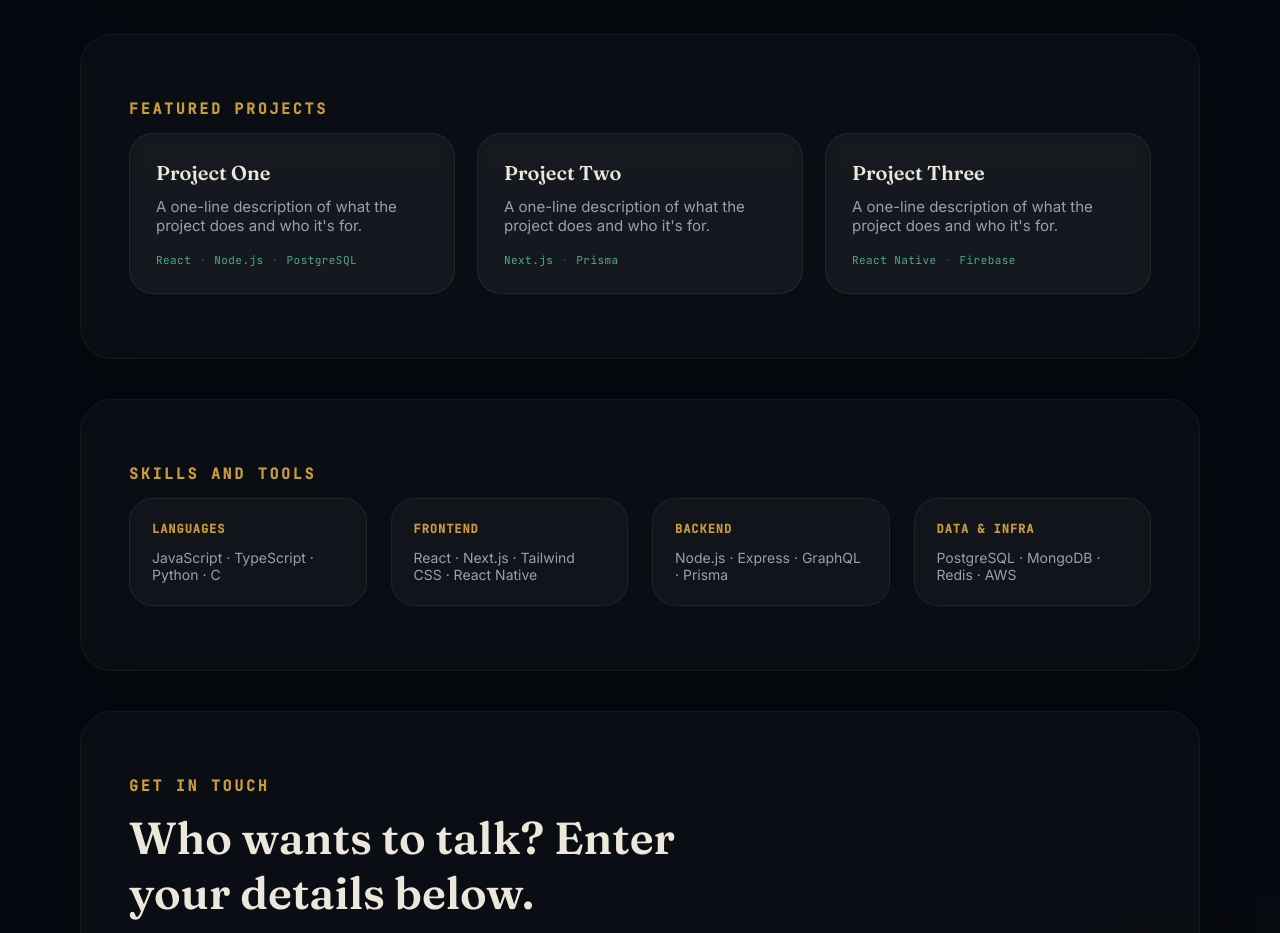
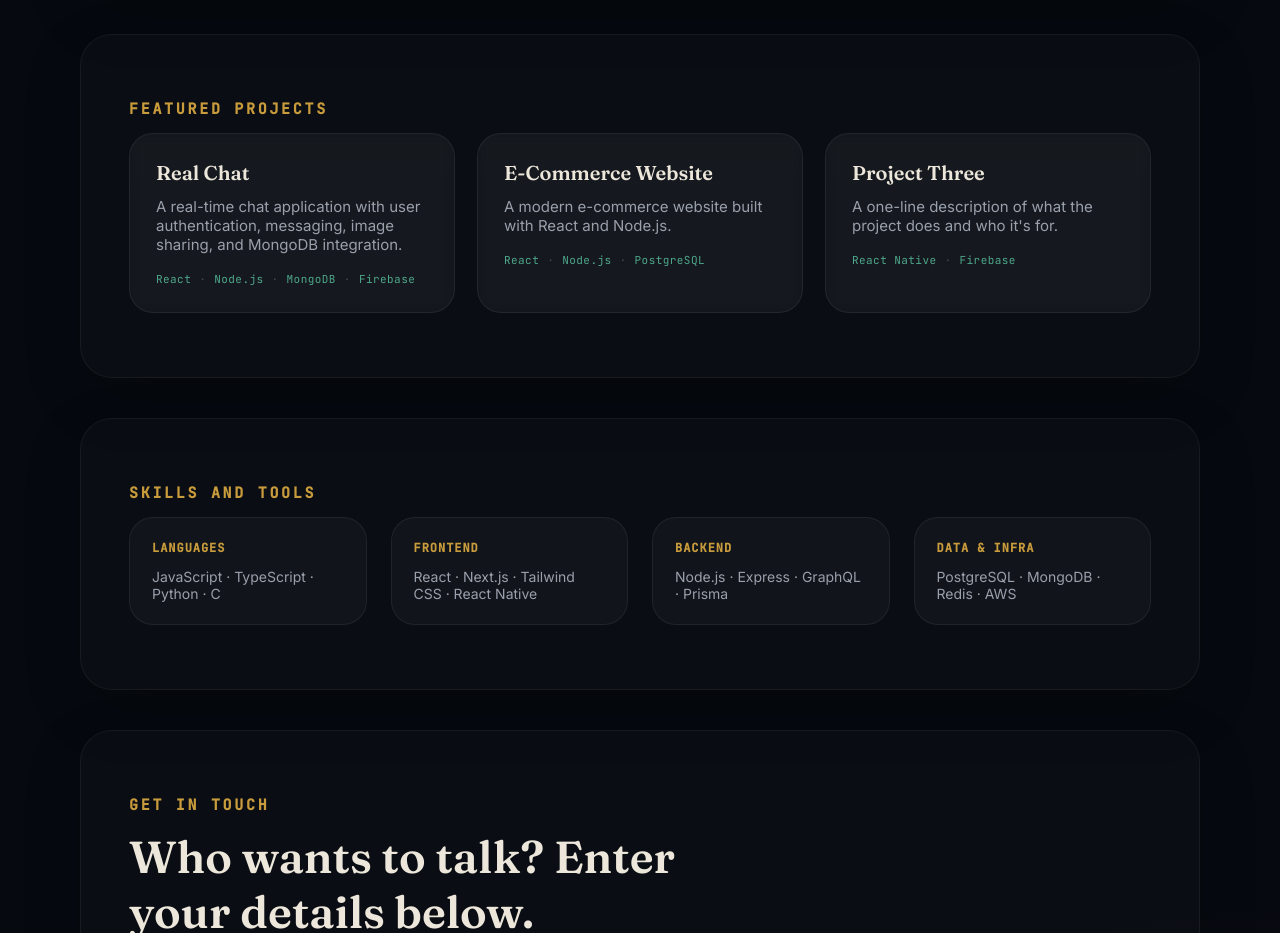
Before and after one commit to Toheedrehman/Portfilo, a React (Create React App) app: page / in a window 1280 px wide. Shown: the part 2220-3153 px from the top of the page. Built offline with nearby package versions, Linux system fonts and the light colour scheme.

Commit message:
Update project links

```diff
--- a/src/App.jsx
+++ b/src/App.jsx
@@ -101,18 +101,21 @@ const EXPERIENCE = [
 const PROJECTS = [
   {
     id: 1,
-    title: "Project One",
-    description: "A one-line description of what the project does and who it's for.",
-    tech: ["React", "Node.js", "PostgreSQL"],
-    link: "#",
+    title: "Real Chat",
+    description:
+      "A real-time chat application with user authentication, messaging, image sharing, and MongoDB integration.",
+    tech: ["React", "Node.js", "MongoDB", "Firebase"],
+    link: "https://real-chat-roan.vercel.app/",
   },
   {
-    id: 2,
-    title: "Project Two",
-    description: "A one-line description of what the project does and who it's for.",
-    tech: ["Next.js", "Prisma"],
-    link: "#",
-  },
+
+  id: 2,
+  title: "E-Commerce Website",
+  description:
+    "A modern e-commerce website built with React and Node.js.",
+  tech: ["React", "Node.js", "PostgreSQL"],
+  link: "https://e-commerce-website-phi-sage.vercel.app/",
+},
   {
     id: 3,
     title: "Project Three",
```
